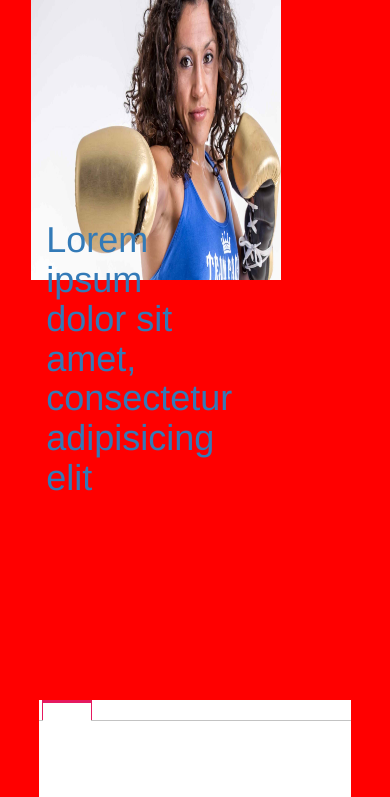
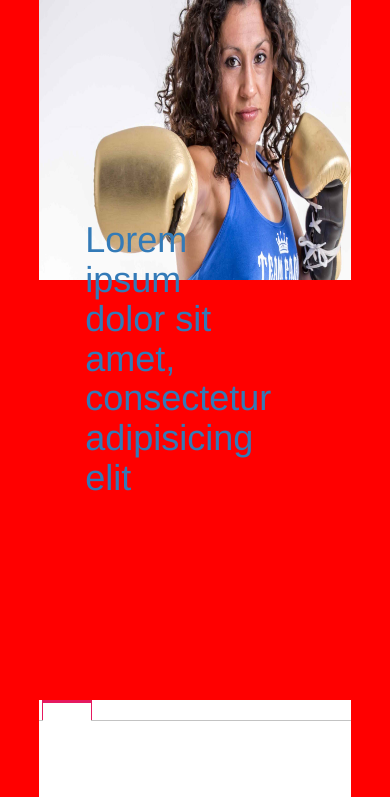
Before and after one commit to alivane/ar13, a plain HTML site: page index.html in a window 390 px wide. Shown: the top 797 px of the page. Drawn offline with nearby package versions, Linux system fonts and the light colour scheme.

Commit message:
insertado de 100% en width

```diff
--- a/css/main.css
+++ b/css/main.css
@@ -303,9 +303,10 @@ li {list-style: none;}
  		background-color:red;
  	}
 	header{
-			background-size:80% 40%;
+			background-size:100% 40%;
 	        background-position: 50% 0px ;
 	        width: 80%;
+	        margin:auto;
 	}
  }
   @media (min-width: 1024px) {
```
